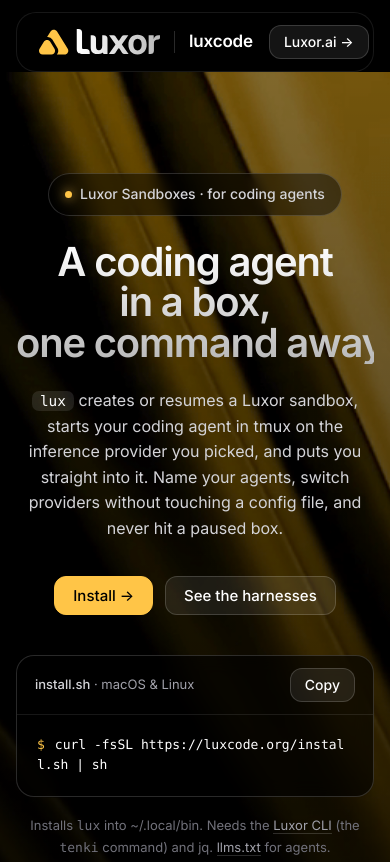
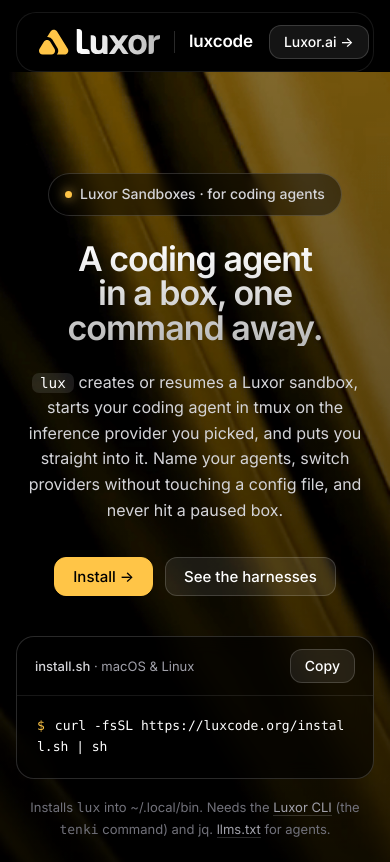
Before and after one commit to opencolin/colincode, a plain HTML site: page site/luxcode.html in a window 390 px wide. Shown: the top 862 px of the page. Drawn offline with Linux system fonts and the light colour scheme.

Commit message:
site: headline fits a phone; only the last word pairs are glued
Co-Authored-By: Claude Fable 5.1 <noreply@anthropic.com>

```diff
--- a/site/luxcode.html
+++ b/site/luxcode.html
@@ -58,7 +58,7 @@ code,pre,kbd{font-family:var(--mono)}
 .hero{position:relative;isolation:isolate;padding:clamp(72px,12vh,140px) 0 64px;text-align:center}
 .tag{display:inline-flex;align-items:center;gap:8px;padding:9px 16px;border-radius:999px;background:rgba(0,0,0,.45);border:1px solid var(--line-2);color:var(--soft);font-size:14px;font-weight:500;backdrop-filter:blur(8px)}
 .tag i{width:7px;height:7px;border-radius:50%;background:var(--gold);box-shadow:0 0 12px var(--gold)}
-h1{margin:26px auto 0;max-width:16ch;text-wrap:balance;font-size:clamp(40px,7vw,80px);font-weight:600;line-height:1.02;letter-spacing:-.03em;background:linear-gradient(180deg,#fff,#b8b8b8);-webkit-background-clip:text;background-clip:text;color:transparent}
+h1{margin:26px auto 0;max-width:16ch;text-wrap:balance;font-size:clamp(34px,7vw,80px);font-weight:600;line-height:1.02;letter-spacing:-.03em;background:linear-gradient(180deg,#fff,#b8b8b8);-webkit-background-clip:text;background-clip:text;color:transparent}
 .lede{margin:24px auto 0;max-width:62ch;color:var(--soft);font-size:clamp(16px,1.4vw,19px);line-height:1.6}
 .lede code{color:var(--ink);background:rgba(255,255,255,.1);padding:2px 8px;border-radius:7px;font-size:.9em}
 .cta{display:flex;justify-content:center;gap:12px;flex-wrap:wrap;margin-top:34px}
@@ -150,7 +150,7 @@ footer .note{margin-top:22px;max-width:70ch;line-height:1.6}
   <div class="silk" aria-hidden="true"><img src="/assets/luxor-hero.png" alt=""></div>
   <div class="wrap">
     <span class="tag"><i></i>Luxor Sandboxes · for coding agents</span>
-    <h1>A coding agent in&nbsp;a&nbsp;box, one&nbsp;command&nbsp;away.</h1>
+    <h1>A coding agent in a&nbsp;box, one command&nbsp;away.</h1>
     <p class="lede"><code>lux</code> creates or resumes a Luxor sandbox, starts your coding agent in tmux on the inference provider you picked, and puts you straight into it. Name your agents, switch providers without touching a config file, and never hit a paused box.</p>
     <div class="cta">
       <a class="btn gold" href="#install">Install →</a>
```
Also changed, not shown: site/index.html (+1 -1 lines).
